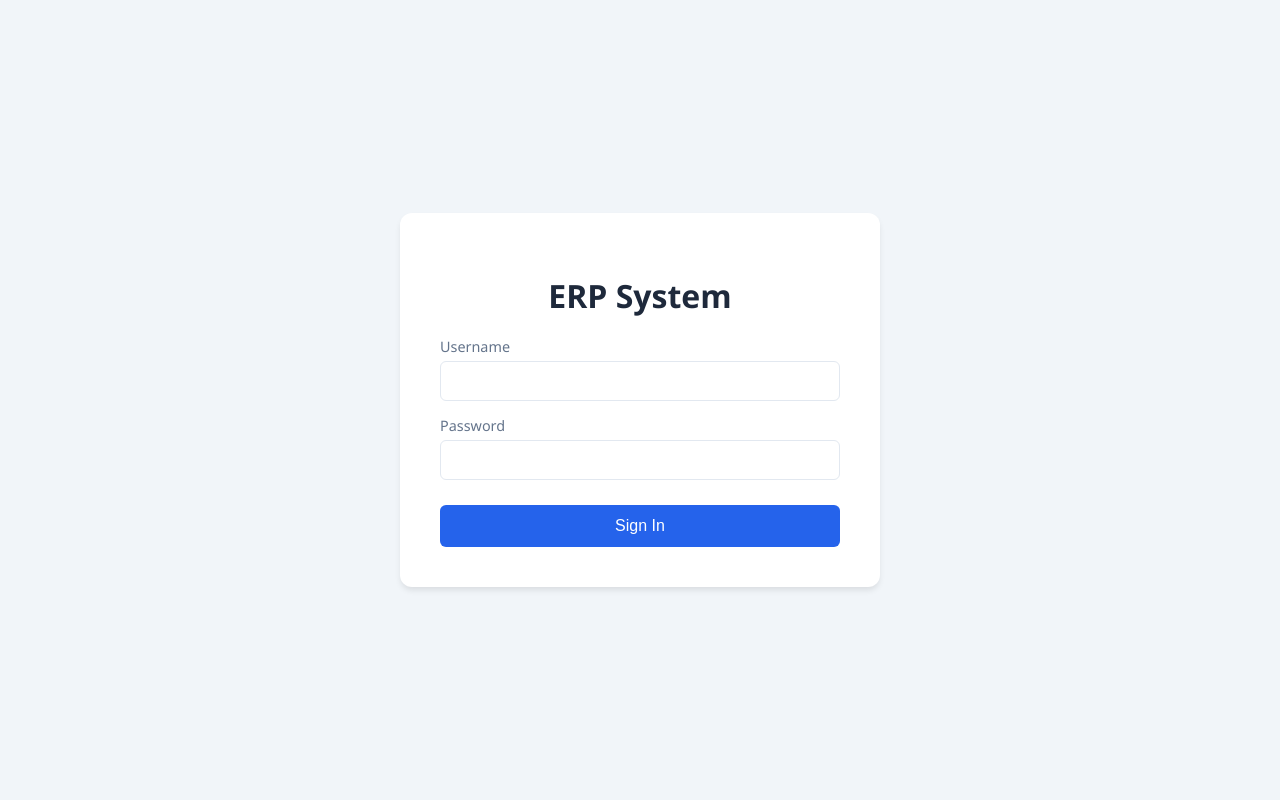
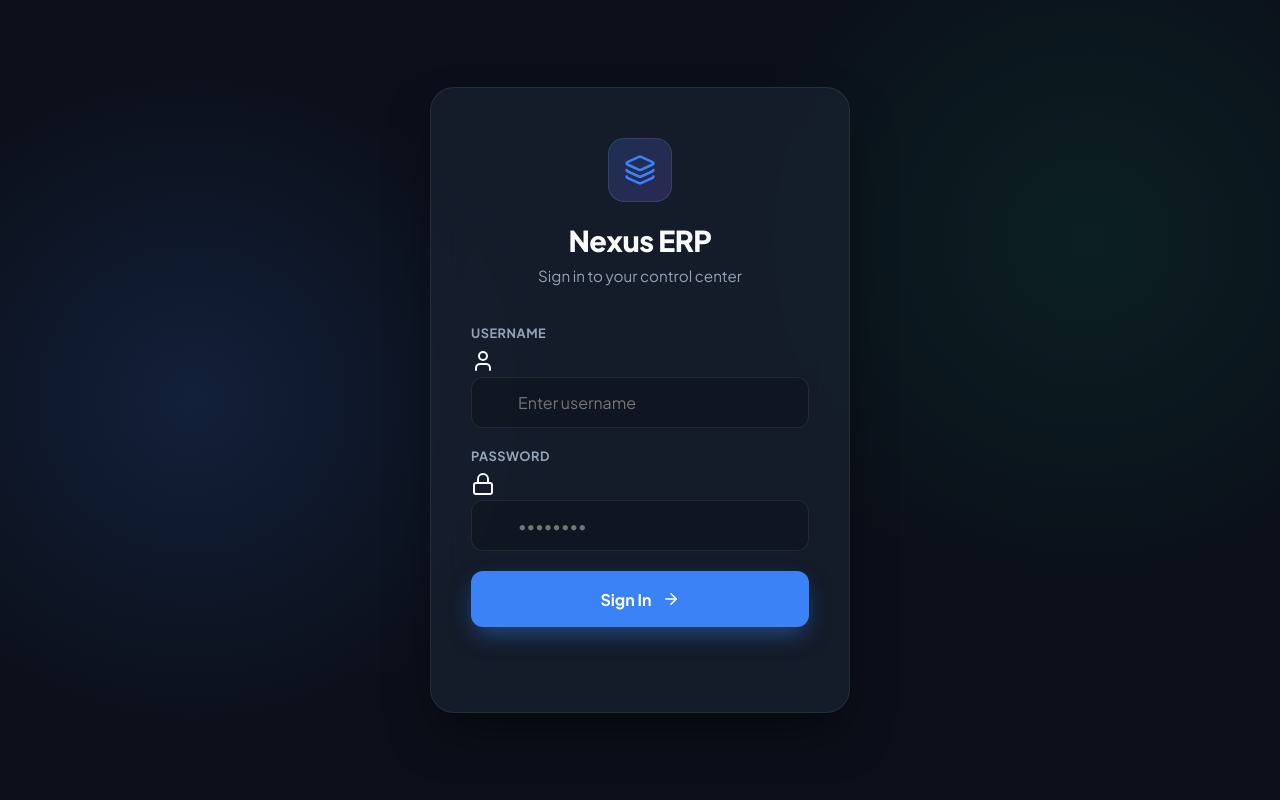
Before and after one commit to jtatipamula-design/proj_tb, a Python web app: template templates/login.html in a window 1280 px wide. Run offline with Jinja, Linux system fonts and the light colour scheme; the template is opened without the code that fills it, so the values that code supplies are empty.

Commit message:
Update login.html

```diff
--- a/templates/login.html
+++ b/templates/login.html
@@ -3,78 +3,192 @@
 <head>
     <meta charset="UTF-8">
     <meta name="viewport" content="width=device-width, initial-scale=1.0">
-    <title>ERP Login</title>
+    <title>Nexus ERP - Login</title>
+    <!-- Premium Typography -->
+    <link rel="preconnect" href="https://fonts.googleapis.com">
+    <link rel="preconnect" href="https://fonts.gstatic.com" crossorigin>
+    <link href="https://fonts.googleapis.com/css2?family=Plus+Jakarta+Sans:wght@400;500;600;700;800&display=swap" rel="stylesheet">
+    <script src="https://unpkg.com/lucide@latest"></script>
+
     <style>
+        :root {
+            --bg-deep: #0B0F19;
+            --bg-card: rgba(30, 41, 59, 0.5);
+            --border-color: rgba(255, 255, 255, 0.08);
+            --text-main: #F8FAFC;
+            --text-muted: #94A3B8;
+            --accent-primary: #3B82F6;
+            --accent-glow: rgba(59, 130, 246, 0.5);
+            --accent-danger: #EF4444;
+            --font-main: 'Plus Jakarta Sans', sans-serif;
+        }
+
+        * { margin: 0; padding: 0; box-sizing: border-box; }
+
         body {
-            font-family: 'Segoe UI', sans-serif;
-            background: #f1f5f9;
+            font-family: var(--font-main);
+            background-color: var(--bg-deep);
+            color: var(--text-main);
             display: flex;
+            align-items: center;
             justify-content: center;
-            align-items: center;
-            height: 100vh;
-            margin: 0;
+            min-height: 100vh;
+            overflow: hidden;
+            background-image:
+                radial-gradient(circle at 15% 50%, rgba(59, 130, 246, 0.15), transparent 30%),
+                radial-gradient(circle at 85% 30%, rgba(16, 185, 129, 0.1), transparent 30%);
         }
+
         .login-card {
-            background: white;
-            padding: 40px;
-            border-radius: 12px;
-            box-shadow: 0 4px 6px -1px rgba(0, 0, 0, 0.1);
+            background: var(--bg-card);
+            backdrop-filter: blur(20px);
+            -webkit-backdrop-filter: blur(20px);
+            border: 1px solid var(--border-color);
+            border-radius: 24px;
+            padding: 50px 40px;
             width: 100%;
-            max-width: 400px;
+            max-width: 420px;
+            box-shadow: 0 25px 50px -12px rgba(0,0,0,0.5);
             text-align: center;
+            animation: floatIn 0.8s cubic-bezier(0.16, 1, 0.3, 1);
+            position: relative;
+            z-index: 10;
         }
-        .login-card h1 { color: #1e293b; margin-bottom: 20px; }
-        .input-group { margin-bottom: 15px; text-align: left; }
-        .input-group label { display: block; color: #64748b; margin-bottom: 5px; font-size: 0.9rem; }
-        .input-group input {
-            width: 100%; padding: 10px; border: 1px solid #e2e8f0;
-            border-radius: 6px; box-sizing: border-box; font-size: 1rem;
+
+        @keyframes floatIn {
+            0% { opacity: 0; transform: translateY(30px) scale(0.95); }
+            100% { opacity: 1; transform: translateY(0) scale(1); }
         }
+
+        .logo-wrap {
+            display: inline-flex; align-items: center; justify-content: center;
+            width: 64px; height: 64px; border-radius: 16px;
+            background: linear-gradient(135deg, rgba(59,130,246,0.2), rgba(139,92,246,0.2));
+            border: 1px solid rgba(255,255,255,0.1); margin-bottom: 20px;
+            color: var(--accent-primary);
+        }
+
+        h1 { font-size: 1.8rem; font-weight: 800; letter-spacing: -0.5px; margin-bottom: 8px; }
+        p { color: var(--text-muted); font-size: 0.95rem; margin-bottom: 40px; }
+
+        .input-group {
+            display: flex; flex-direction: column; gap: 8px; text-align: left; margin-bottom: 20px;
+        }
+
+        .input-group label {
+            font-size: 0.8rem; font-weight: 700; color: var(--text-muted); text-transform: uppercase; letter-spacing: 0.5px;
+        }
+
+        .input-wrapper { position: relative; }
+        .input-wrapper i {
+            position: absolute; left: 16px; top: 50%; transform: translateY(-50%);
+            color: var(--text-muted); width: 20px; height: 20px;
+        }
+
+        input {
+            width: 100%; padding: 14px 16px 14px 46px;
+            border: 1px solid var(--border-color); border-radius: 12px;
+            font-size: 1rem; font-family: var(--font-main);
+            background: rgba(0,0,0,0.2); color: white;
+            transition: all 0.2s;
+        }
+        input:focus {
+            outline: none; border-color: var(--accent-primary);
+            box-shadow: 0 0 0 3px rgba(59, 130, 246, 0.2);
+            background: rgba(0,0,0,0.4);
+        }
+
         .btn-login {
-            width: 100%; padding: 12px; background: #2563eb; color: white;
-            border: none; border-radius: 6px; font-size: 1rem; cursor: pointer;
-            margin-top: 10px; transition: background 0.2s;
+            width: 100%; padding: 16px; margin-top: 10px;
+            background: var(--accent-primary); color: white;
+            border: none; border-radius: 12px;
+            font-size: 1rem; font-weight: 700; font-family: var(--font-main); cursor: pointer;
+            box-shadow: 0 10px 25px -5px var(--accent-glow);
+            transition: all 0.2s;
+            display: flex; justify-content: center; align-items: center; gap: 10px;
         }
-        .btn-login:hover { background: #1d4ed8; }
-        .error-msg { color: #ef4444; margin-bottom: 15px; display: none; }
+        .btn-login:hover {
+            transform: translateY(-2px); box-shadow: 0 15px 30px -5px var(--accent-glow);
+        }
+
+        #error-msg {
+            color: var(--accent-danger); font-size: 0.85rem; font-weight: 600;
+            margin-top: 15px; min-height: 20px; opacity: 0; transition: opacity 0.3s;
+        }
     </style>
 </head>
 <body>
+
     <div class="login-card">
-        <h1>ERP System</h1>
-        <div id="errorBox" class="error-msg"></div>
-        <form onsubmit="handleLogin(event)">
+        <div class="logo-wrap">
+            <i data-lucide="layers" style="width: 32px; height: 32px;"></i>
+        </div>
+        <h1>Nexus ERP</h1>
+        <p>Sign in to your control center</p>
+
+        <form id="loginForm" onsubmit="handleLogin(event)">
             <div class="input-group">
                 <label>Username</label>
-                <input type="text" id="username" required>
+                <div class="input-wrapper">
+                    <i data-lucide="user"></i>
+                    <input type="text" id="username" required placeholder="Enter username" autocomplete="username">
+                </div>
             </div>
+
             <div class="input-group">
                 <label>Password</label>
-                <input type="password" id="password" required>
+                <div class="input-wrapper">
+                    <i data-lucide="lock"></i>
+                    <input type="password" id="password" required placeholder="••••••••" autocomplete="current-password">
+                </div>
             </div>
-            <button type="submit" class="btn-login">Sign In</button>
+
+            <button type="submit" class="btn-login" id="loginBtn">
+                Sign In <i data-lucide="arrow-right" style="width: 18px;"></i>
+            </button>
+            <div id="error-msg">Invalid Credentials</div>
         </form>
     </div>
 
     <script>
+        lucide.createIcons();
+
         async function handleLogin(e) {
             e.preventDefault();
-            const username = document.getElementById('username').value;
-            const password = document.getElementById('password').value;
-            const errBox = document.getElementById('errorBox');
+            const btn = document.getElementById('loginBtn');
+            const err = document.getElementById('error-msg');
+            const u = document.getElementById('username').value;
+            const p = document.getElementById('password').value;
 
-            const res = await fetch('/login', {
-                method: 'POST',
-                headers: {'Content-Type': 'application/json'},
-                body: JSON.stringify({ username, password })
-            });
+            btn.innerHTML = '<i data-lucide="loader-2" class="lucide-spin" style="width:18px;"></i> Authenticating...';
+            lucide.createIcons();
+            err.style.opacity = "0";
 
-            if (res.ok) {
-                window.location.href = '/';
-            } else {
-                const data = await res.json();
-                errBox.innerText = data.error || "Login Failed";
-                errBox.style.display = 'block';
+            try {
+                const res = await fetch("/login", {
+                    method: "POST",
+                    headers: {"Content-Type": "application/json"},
+                    body: JSON.stringify({username: u, password: p})
+                });
+
+                if (res.ok) {
+                    btn.innerHTML = '<i data-lucide="check-circle-2" style="width:18px;"></i> Success';
+                    lucide.createIcons();
+                    btn.style.background = "#10B981";
+                    btn.style.boxShadow = "0 10px 25px -5px rgba(16,185,129,0.5)";
+                    setTimeout(() => window.location.href = "/", 600);
+                } else {
+                    const data = await res.json();
+                    err.innerText = data.error || "Invalid Credentials";
+                    err.style.opacity = "1";
+                    btn.innerHTML = 'Sign In <i data-lucide="arrow-right" style="width: 18px;"></i>';
+                    lucide.createIcons();
+                }
+            } catch (error) {
+                err.innerText = "Network Error";
+                err.style.opacity = "1";
+                btn.innerHTML = 'Sign In <i data-lucide="arrow-right" style="width: 18px;"></i>';
+                lucide.createIcons();
             }
         }
     </script>
```
